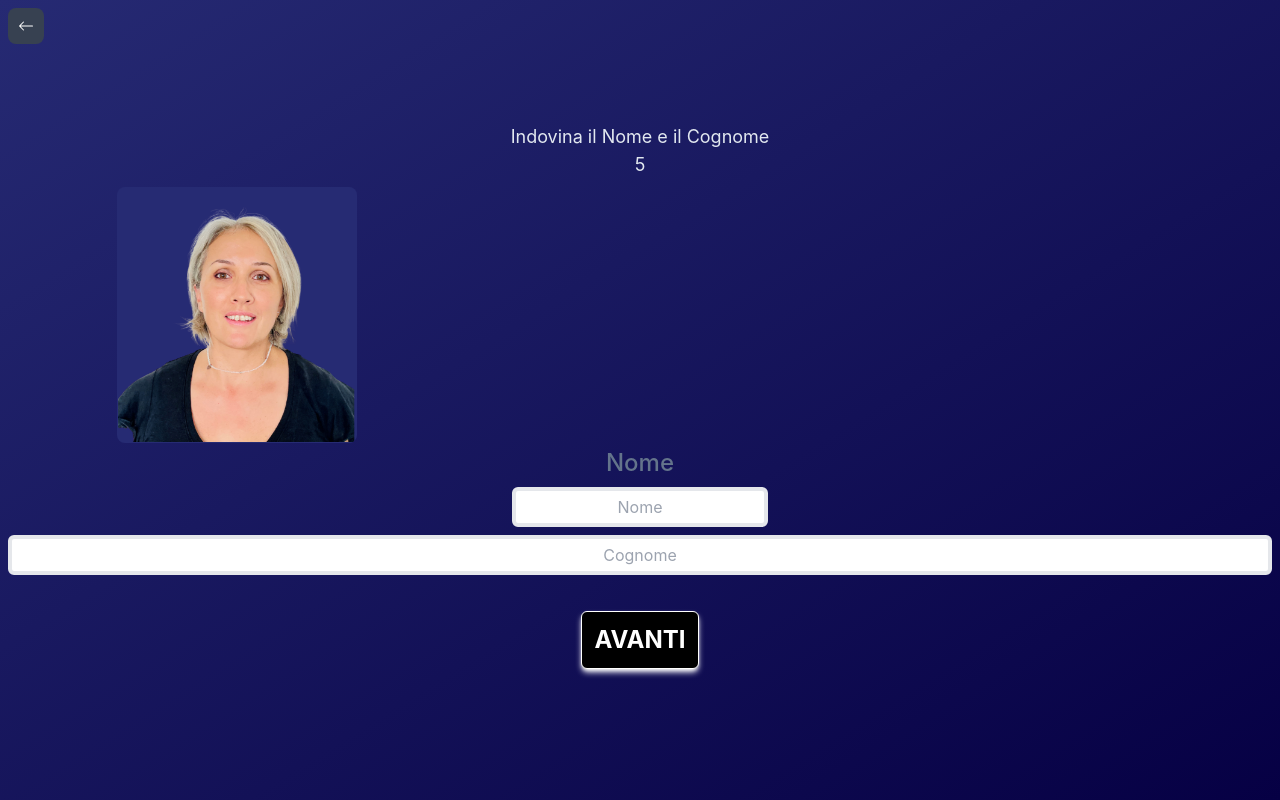
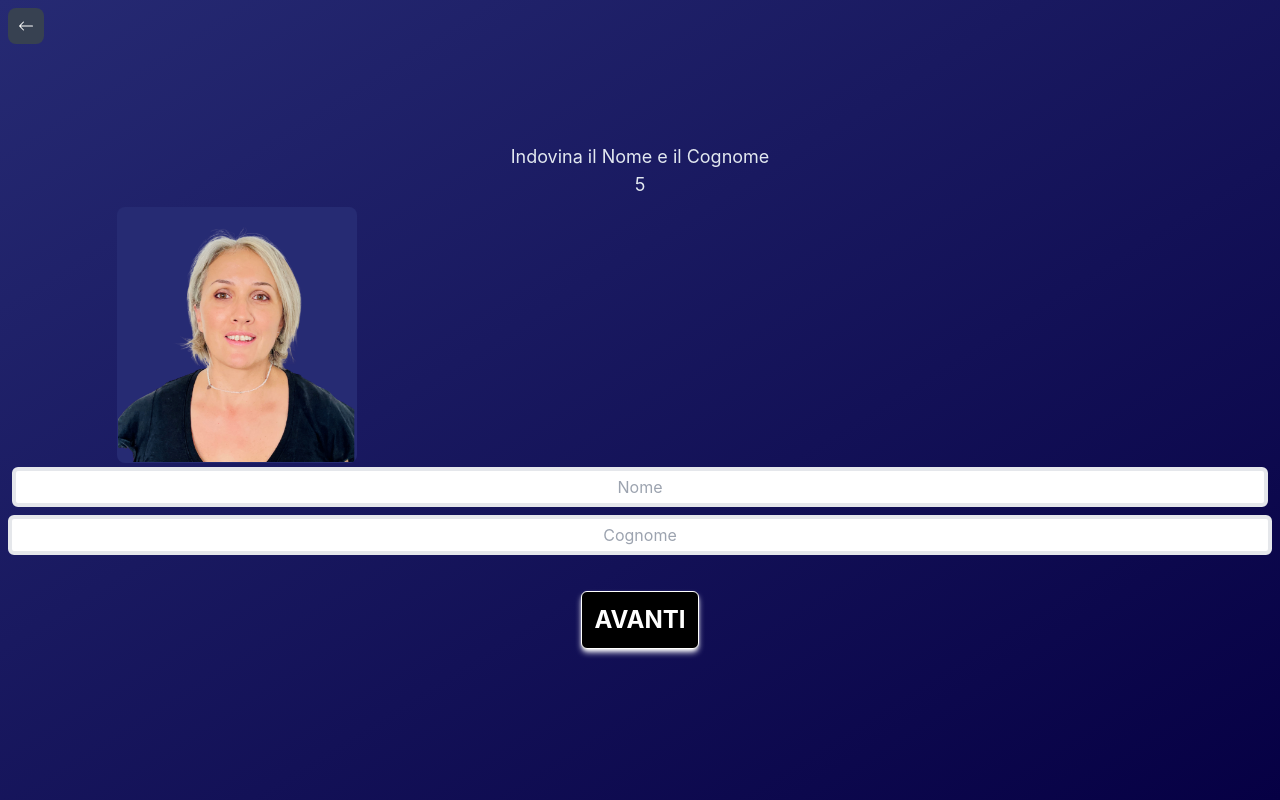
Before and after one commit to GiacomoPasqualiMiller/miller-names, a React (Create React App) app: page /foto in a window 1280 px wide. Built offline with nearby package versions, Linux system fonts and the light colour scheme.

Commit message:
anche con spazi

```diff
--- a/src/components/Foto.js
+++ b/src/components/Foto.js
@@ -799,8 +799,8 @@ const Foto = () => {
   const [errorCognome, setErrorCognome] = useState(false);
   const [imgPop, setImgPop] = useState();
   const [timerPop, setTimerPop] = useState(false);
-  const [nomeValue, setNomeValue] = useState([]);
-  const [cognomeValue, setCognomeValue] = useState([]);
+  const [nomeValue, setNomeValue] = useState("");
+  const [cognomeValue, setCognomeValue] = useState("");
   const [imgCasuale, setImgCasuale] = useState(null);
   const [personChoosen, setPersonChoosen] = useState([]);
   const [guess,setGuess] = useState(0);
@@ -862,7 +862,8 @@ try{
     }, 2000);
   };
   const verifyName = (nome, cognome) => {
-    if(nome === personChoosen.Nome && cognome === personChoosen.Cognome){
+    console.log(nome,cognome)
+    if(nome?.replace(/\s/g,'') === personChoosen.Nome.replace(/\s/g,'') && cognome?.replace(/\s/g,'') === personChoosen.Cognome.replace(/\s/g,'')){
       //goodStickerPop()
 setGuess(guess+1)
     }else{
@@ -941,7 +942,7 @@ if(total+1 === 15){
     console.log(choosen.Cognome)
     try {
       require(`../images/pics/${choosen.Cognome}.png`)
-      console.log("OK")
+
        setImgCasuale(choosen.Cognome)
      } catch (err) {
       cognomiRandom(obj)
@@ -1003,10 +1004,7 @@ if(total+1 === 15){
         </div>
         </div>
         <form className="flex flex-wrap align-middle w-full justify-center" style={{display:total >= 15?"None":""}}>
-          <label className="text-center m-1 space-y-2">
-            <span className="block text-2xl font-medium text-slate-500">
-              Nome
-            </span>
+          <label className="text-center m-1 space-y-2  w-full">
             <input
               placeholder="Nome"
               value={nomeValue}
```
